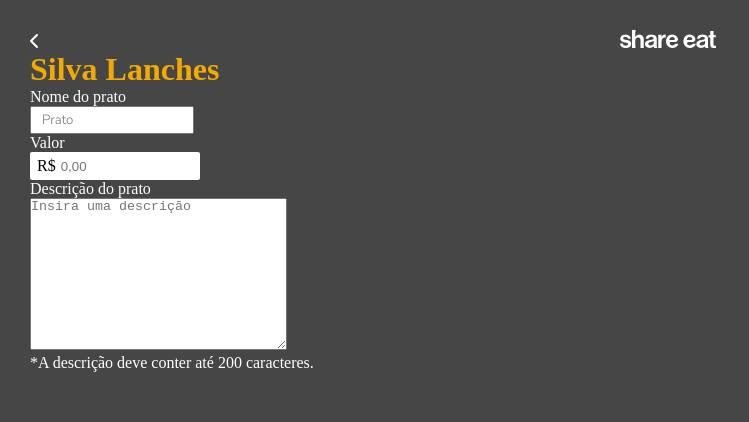
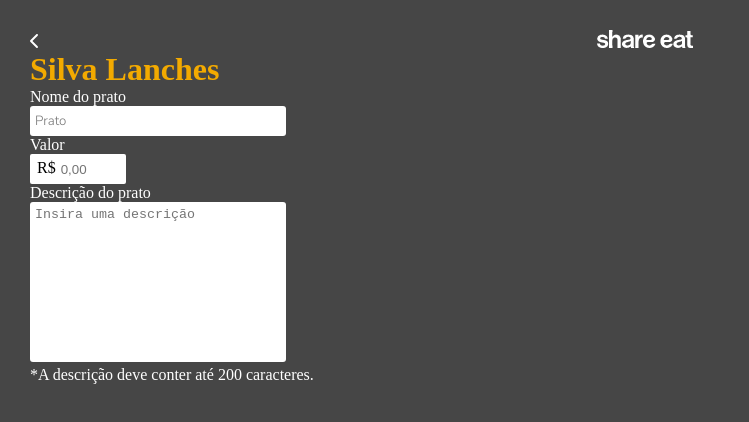
Before and after one commit to GuilhermeOlavoLaux/wine-locals-test, a React (Create React App) app: page / in a window 1280 px wide. Both pictures are taken after a click on the picture 385 px from the left and 195 px from the top of the page. Shown: the top 422 px of the page, without its empty margins (0-749 px from the left). Built offline with nearby package versions, Linux system fonts and the light colour scheme; a web font is replaced by a local one.

Commit message:
add styles and use the mocked data

```diff
--- a/src/assets/css/_Header.scss
+++ b/src/assets/css/_Header.scss
@@ -1,6 +1,6 @@
 .header-container {
   display: grid;
-  grid-template-columns: auto 50px auto;
+  grid-template-columns: auto 96px auto;
 
   .arrow-container {
     margin-top: 3px;
--- a/src/assets/css/_NewDish.scss
+++ b/src/assets/css/_NewDish.scss
@@ -4,19 +4,25 @@
   .new-dish-container {
     padding: 30px;
 
+    .new-dish-content {
       h1 {
         color: $primary-yellow;
       }
 
       .name-input {
         padding-left: 10px;
-      height: 24px;
+        height: 20px;
+        width: 246px;
+        padding: 5px;
+        border-radius: 3px;
+        border: none;
         font-family: 'Nunito Sans', sans-serif;
       }
 
       .label-price-input {
         background: white;
-      width: 160px;
+        width: 86px;
+        height: 20px;
         padding: 5px;
         border-radius: 2px;
         display: flex;
@@ -30,8 +36,20 @@
       .price-input {
         border: none;
         border-radius: 2px;
-      width: 100px;
+        width: 60px;
         padding-left: 5px;
+      }
+
+      input {
+        border: none;
+      }
+
+      textarea {
+        border: none;
+        border-radius: 3px;
+        resize: none;
+        padding: 5px;
+        width: 246px;
       }
 
       textarea:focus,
@@ -40,21 +58,9 @@
         outline: 0;
       }
 
-    // .price-input-container {
-    //   display: flex;
-    //   align-items: center;
-    //   background-color: #fff;
-    //   p {
-    //     color: black;
-    //     padding-left: 10px;
-    //   }
-
-    //   .price-input {
-    //     border: none;
-    //   }
-    // }
       p {
         color: $primary-white;
       }
     }
   }
+}
--- a/src/assets/css/index.css
+++ b/src/assets/css/index.css
@@ -26,8 +26,8 @@
 .header-container {
   display: -ms-grid;
   display: grid;
-  -ms-grid-columns: auto 50px auto;
-      grid-template-columns: auto 50px auto;
+  -ms-grid-columns: auto 96px auto;
+      grid-template-columns: auto 96px auto;
 }
 
 .header-container .arrow-container {
@@ -153,19 +153,24 @@
   padding: 30px;
 }
 
-.new-dish .new-dish-container h1 {
+.new-dish .new-dish-container .new-dish-content h1 {
   color: #f3aa00;
 }
 
-.new-dish .new-dish-container .name-input {
+.new-dish .new-dish-container .new-dish-content .name-input {
   padding-left: 10px;
-  height: 24px;
+  height: 20px;
+  width: 246px;
+  padding: 5px;
+  border-radius: 3px;
+  border: none;
   font-family: 'Nunito Sans', sans-serif;
 }
 
-.new-dish .new-dish-container .label-price-input {
+.new-dish .new-dish-container .new-dish-content .label-price-input {
   background: white;
-  width: 160px;
+  width: 86px;
+  height: 20px;
   padding: 5px;
   border-radius: 2px;
   display: -webkit-box;
@@ -174,26 +179,38 @@
   cursor: text;
 }
 
-.new-dish .new-dish-container .label-price-input p {
+.new-dish .new-dish-container .new-dish-content .label-price-input p {
   color: black;
   padding-left: 2px;
 }
 
-.new-dish .new-dish-container .price-input {
+.new-dish .new-dish-container .new-dish-content .price-input {
   border: none;
   border-radius: 2px;
-  width: 100px;
+  width: 60px;
   padding-left: 5px;
 }
 
-.new-dish .new-dish-container textarea:focus,
-.new-dish .new-dish-container input:focus {
+.new-dish .new-dish-container .new-dish-content input {
+  border: none;
+}
+
+.new-dish .new-dish-container .new-dish-content textarea {
+  border: none;
+  border-radius: 3px;
+  resize: none;
+  padding: 5px;
+  width: 246px;
+}
+
+.new-dish .new-dish-container .new-dish-content textarea:focus,
+.new-dish .new-dish-container .new-dish-content input:focus {
   -webkit-box-shadow: 0 0 0 0;
           box-shadow: 0 0 0 0;
   outline: 0;
 }
 
-.new-dish .new-dish-container p {
+.new-dish .new-dish-container .new-dish-content p {
   color: #fff;
 }
 /*# sourceMappingURL=index.css.map */
--- a/src/components/NewDish.jsx
+++ b/src/components/NewDish.jsx
@@ -1,4 +1,5 @@
 import { Fragment, useState } from "react";
+import { useLocation } from "react-router-dom";
 import Header from "./Header";
 
 
@@ -6,30 +7,9 @@ export default function NewDish() {
     const [name, setName] = useState("")
     const [price, setPrice] = useState('')
     const [description, setDescription] = useState('')
+    const location = useLocation();
 
-    const restaurant = {
-        name: 'Silva Lanches',
-        menuItems: [
-            {
-                name: 'Xis Bacon',
-                description:
-                    'Pão, alface, tomate, carne, bacon, milho, ervilha, maionese, catchup, mostarda',
-                price: 20.5
-            },
-            {
-                name: 'Xis Veg',
-                description:
-                    'Pão, alface, tomate, bide de grão-de-bico, milho, ervilha, maionese, catchup, mostarda',
-                price: 22.5
-            },
-            {
-                name: 'Bauru Picanha',
-                description: 'Pão, alface, tomate, picanha, maionese',
-                price: 25
-            }
-        ]
-    }
-
+    const restaurant = location.state.restaurant
 
     return (
         <Fragment>
@@ -40,6 +20,9 @@ export default function NewDish() {
                 <div className="new-dish-container">
 
                     <Header backButtonFlag={true}></Header>
+
+                    <div className="new-dish-content">
+
                         <h1>{restaurant.name}</h1>
 
                         <p>Nome do prato</p>
@@ -79,7 +62,7 @@ export default function NewDish() {
                         <p>*A descrição deve conter até 200 caracteres.</p>
 
                     </div>
-
+                </div>
             </div>
         </Fragment>
     )
--- a/src/components/RestaurantCard.jsx
+++ b/src/components/RestaurantCard.jsx
@@ -3,15 +3,16 @@ import { useNavigate } from 'react-router-dom';
 import PlusIcon from '../assets/images/PlusIcon.png'
 export default function RestaurantCard({ restaurant }) {
     const navigate = useNavigate();
+
     return (
         <Fragment>
             <div className="restaurant-card">
-                <div className="restaurant-card-container" onClick={() => navigate('/restaurant-menu')}>
+                <div className="restaurant-card-container" onClick={() => navigate('/restaurant-menu', { state: { restaurant: restaurant } })}>
                     <h5>{restaurant.name}</h5>
                     <p>{restaurant.menuItems.length} pratos</p>
                 </div>
 
-                <img src={PlusIcon} alt="plus-icon" onClick={() => navigate('/new-dish')} />
+                <img src={PlusIcon} alt="plus-icon" onClick={() => navigate('/new-dish', { state: { restaurant: restaurant } })} />
             </div>
         </Fragment>
     )
--- a/src/components/RestaurantMenu.jsx
+++ b/src/components/RestaurantMenu.jsx
@@ -1,39 +1,17 @@
 import { Fragment } from 'react'
-import { useNavigate } from 'react-router-dom';
+import { useLocation, useNavigate } from 'react-router-dom';
 import Header from './Header'
 import MenuCard from './MenuCard'
 import { FontAwesomeIcon } from '@fortawesome/react-fontawesome'
 import { faPlusCircle } from '@fortawesome/free-solid-svg-icons'
 export default function RestaurantMenu() {
 
-
-
-
     const navigate = useNavigate();
 
+    const location = useLocation();
 
-    const restaurant = {
-        name: 'Silva Lanches',
-        menuItems: [
-            {
-                name: 'Xis Bacon',
-                description:
-                    'Pão, alface, tomate, carne, bacon, milho, ervilha, maionese, catchup, mostarda',
-                price: 20.5
-            },
-            {
-                name: 'Xis Veg',
-                description:
-                    'Pão, alface, tomate, bide de grão-de-bico, milho, ervilha, maionese, catchup, mostarda',
-                price: 22.5
-            },
-            {
-                name: 'Bauru Picanha',
-                description: 'Pão, alface, tomate, picanha, maionese',
-                price: 25
-            }
-        ]
-    }
+    const restaurant = location.state.restaurant
+
 
     function renderMenuCards() {
         const menuCards = restaurant.menuItems.map((menuItem) => {
@@ -61,7 +39,7 @@ export default function RestaurantMenu() {
                             icon={faPlusCircle}
                             size='lg'
                             color='#f3aa00'
-                            onClick={() => navigate('/new-dish')}
+                            onClick={() => navigate('/new-dish', { state: { restaurant: restaurant } })}
                         ></FontAwesomeIcon>
                     </div>
 
--- a/src/components/Restaurants.jsx
+++ b/src/components/Restaurants.jsx
@@ -5,7 +5,6 @@ import GreyBackground from '../assets/images/GreyBackground.png'
 const mockData = require('../fakeApi/api.json')
 
 export default function Restaurants() {
-
 
     function renderRestaurantsCards() {
         const restaurantCards = mockData.map((restaurant) => {
```
Also changed, not shown: 1 other file (tests, documents, lock files or other folders). Lines whose indentation alone changed are shown as unchanged.
